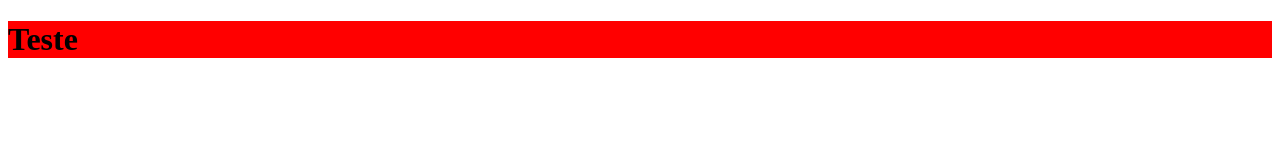
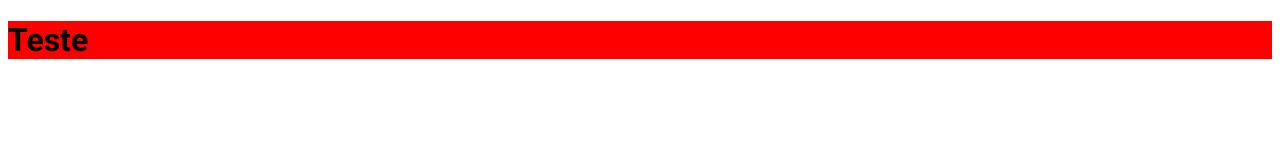
Before and after one commit to hugomendonca98/Ignite-reactjs, a Next.js app in the folder ignews/: page / in a window 1280 px wide. Shown: the top 160 px of the page. Built offline with nearby package versions, Linux system fonts and the light colour scheme.

Commit message:
:sparkles: Configurando fonte externa

```diff
--- /dev/null
+++ b/ignews/src/pages/_document.tsx
@@ -0,0 +1,21 @@
+import Document, { Head, Html, Main, NextScript } from "next/document";
+
+export default class MyDdocument extends Document {
+  render() {
+    return (
+      <Html>
+        <Head>
+          <link rel="preconnect" href="https://fonts.googleapis.com" />
+          <link
+            href="https://fonts.googleapis.com/css2?family=Roboto:wght@400;700;900&display=swap"
+            rel="stylesheet"
+          />
+        </Head>
+        <body>
+          <Main />
+          <NextScript />
+        </body>
+      </Html>
+    );
+  }
+}
--- a/ignews/src/styles/home.module.scss
+++ b/ignews/src/styles/home.module.scss
@@ -1,3 +1,4 @@
 .title {
   background: red;
+  font-family: Roboto;
 }
```
